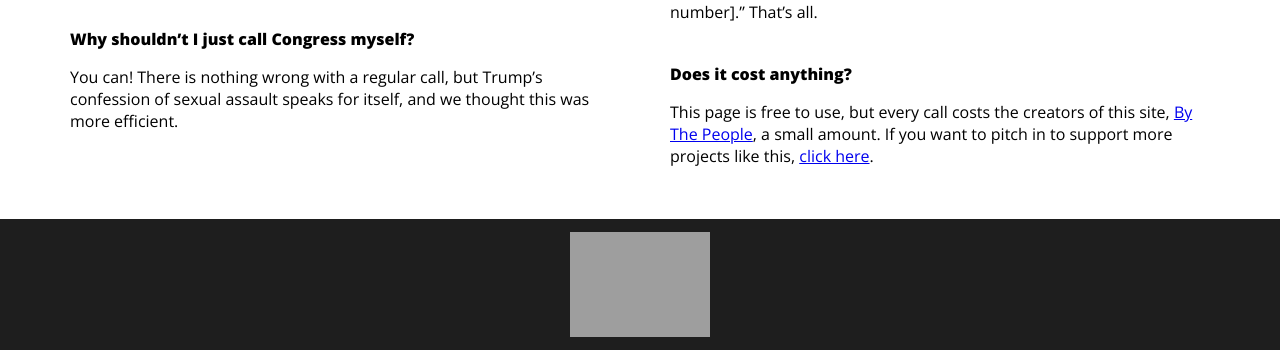
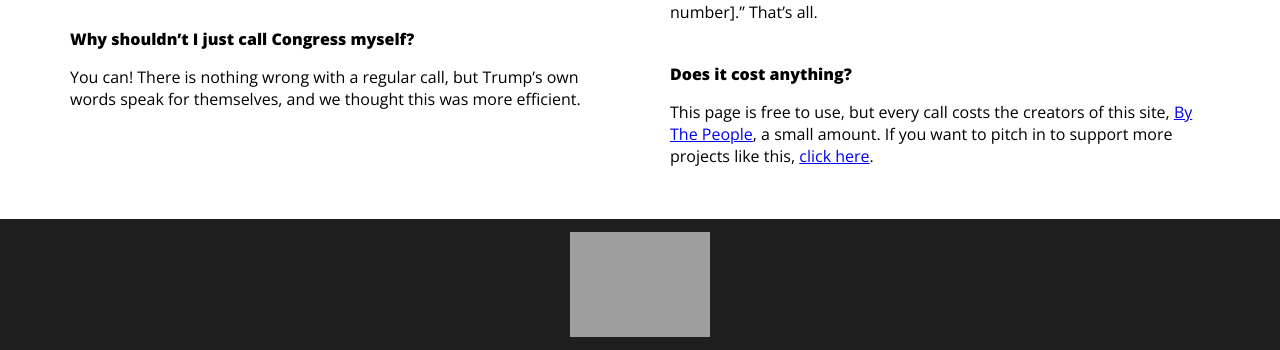
Before and after one commit to cmdouglas/robocalls, a Flask app: page / in a window 1280 px wide. Shown: the part 1752-2102 px from the top of the page. Run offline with Flask 2, Linux system fonts and the light colour scheme; some libraries are stand-ins or nearby versions; grey boxes are pictures that could not be loaded.

Commit message:
content update

```diff
--- a/app/templates/base.html
+++ b/app/templates/base.html
@@ -69,8 +69,8 @@
 
 
             <p class="faqQuestion">Why shouldn’t I just call Congress myself?</p>
-            <p class="faqAnswer">You can! There is nothing wrong with a regular call, but Trump’s confession of sexual
-                assault speaks for itself, and we thought this was more efficient.</p>
+            <p class="faqAnswer">You can! There is nothing wrong with a regular call, but Trump’s own words speak for
+                themselves, and we thought this was more efficient. </p>
 
         </div>
         <div class="faqColumn">
```
